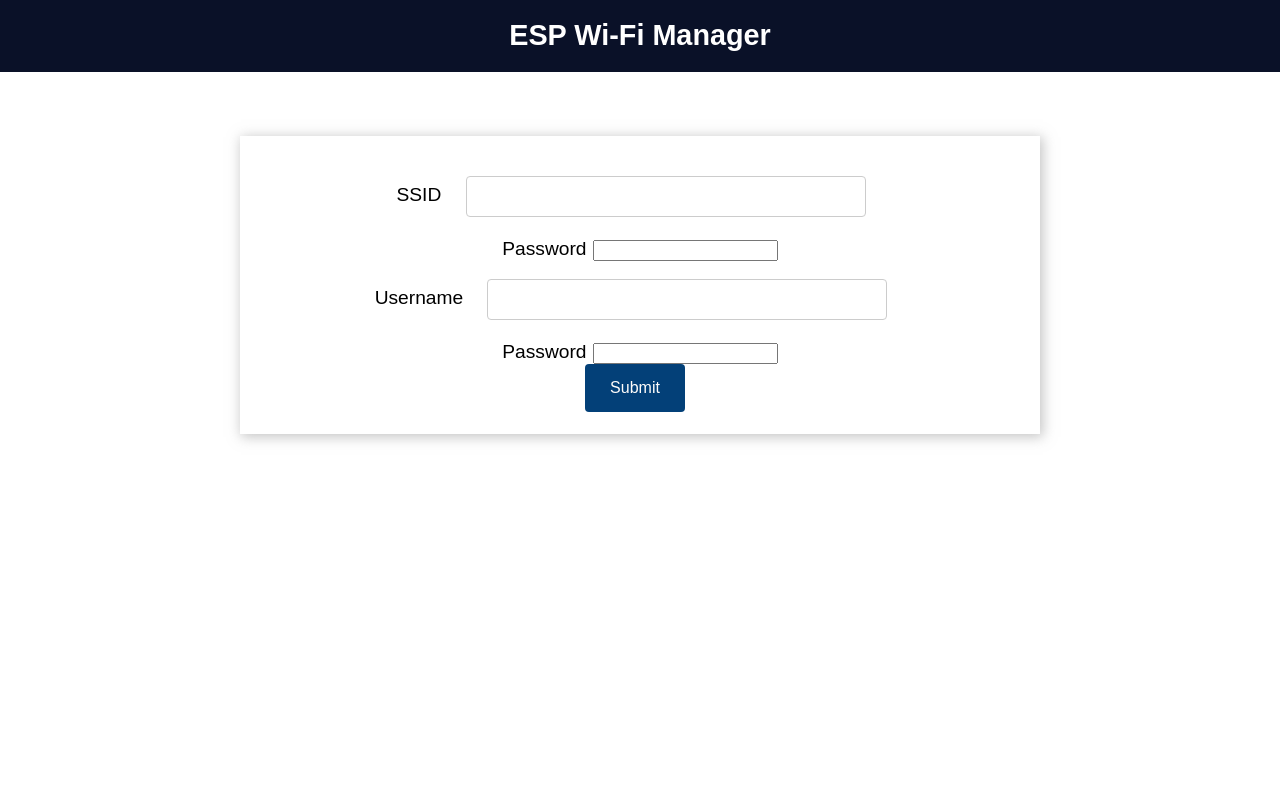
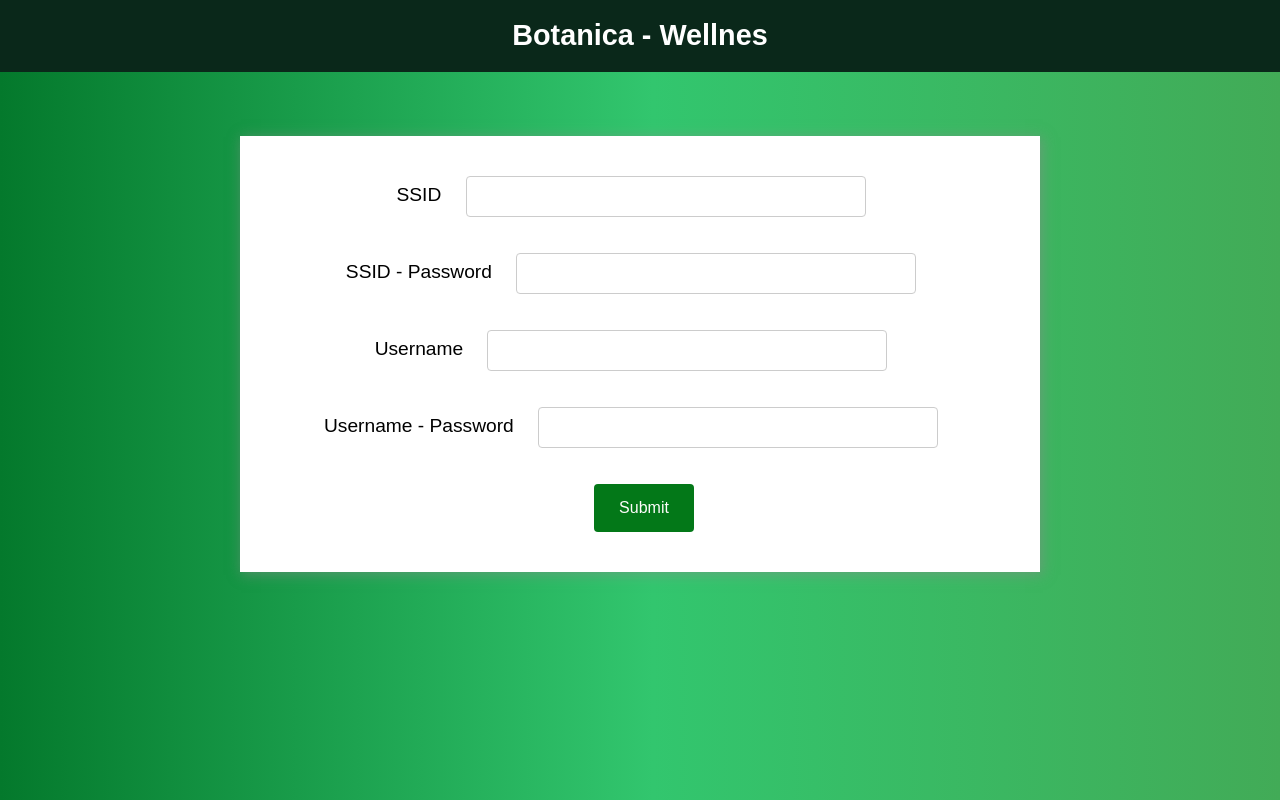
Before and after one commit to ivan-iliev/Flowers-At-Home-2.0, a plain HTML site: page data/wifimanager.html in a window 1280 px wide. Drawn offline with Linux system fonts and the light colour scheme.

Commit message:
fixing hmtl and css

```diff
--- a/data/style.css
+++ b/data/style.css
@@ -2,6 +2,8 @@ html {
     font-family: Arial, Helvetica, sans-serif;
     display: inline-block;
     text-align: center;
+    background: rgb(4,121,44);
+    background: linear-gradient(90deg, rgba(4,121,44,1) 0%, rgba(50,198,110,1) 51%, rgba(66,171,87,1) 100%);
   }
 
   h1 {
@@ -15,7 +17,7 @@ html {
 
   .topnav {
     overflow: hidden;
-    background-color: #0A1128;
+    background-color: #0a281a;
   }
 
   body {
@@ -48,7 +50,7 @@ html {
   input[type=submit] {
     border: none;
     color: #FEFCFB;
-    background-color: #034078;
+    background-color: #037818;
     padding: 15px 15px;
     text-align: center;
     text-decoration: none;
@@ -61,10 +63,10 @@ html {
     }
 
   input[type=submit]:hover {
-    background-color: #1282A2;
+    background-color: #01470e;
   }
 
-  input[type=text], input[type=number], select {
+  input{
     width: 50%;
     padding: 12px 20px;
     margin: 18px;
--- a/data/wifimanager.html
+++ b/data/wifimanager.html
@@ -8,7 +8,7 @@
 </head>
 <body>
   <div class="topnav">
-    <h1>ESP Wi-Fi Manager</h1>
+    <h1>Botanica - Wellnes</h1>
   </div>
   <div class="content">
     <div class="card-grid">
@@ -17,11 +17,11 @@
           <p>
             <label for="ssid">SSID</label>
             <input type="text" id ="ssid" name="ssid"><br>
-            <label for="pass">Password</label>
-            <input type="password" id ="pass" name="pass"><br>
-            <label for="ip">Username</label>
+            <label for="ssid">SSID - Password</label>
+            <input type="password" id ="userpass" name="userpass"><br>
+            <label for="username">Username</label>
             <input type="text" id ="username" name="username" hint="Username"><br>
-            <label for="gateway">Password</label>
+            <label for="userpass">Username - Password</label>
             <input type="password" id ="userpass" name="userpass" ><br>
             <input type ="submit" value ="Submit">
           </p>
```
Also changed, not shown: 2 other files.
